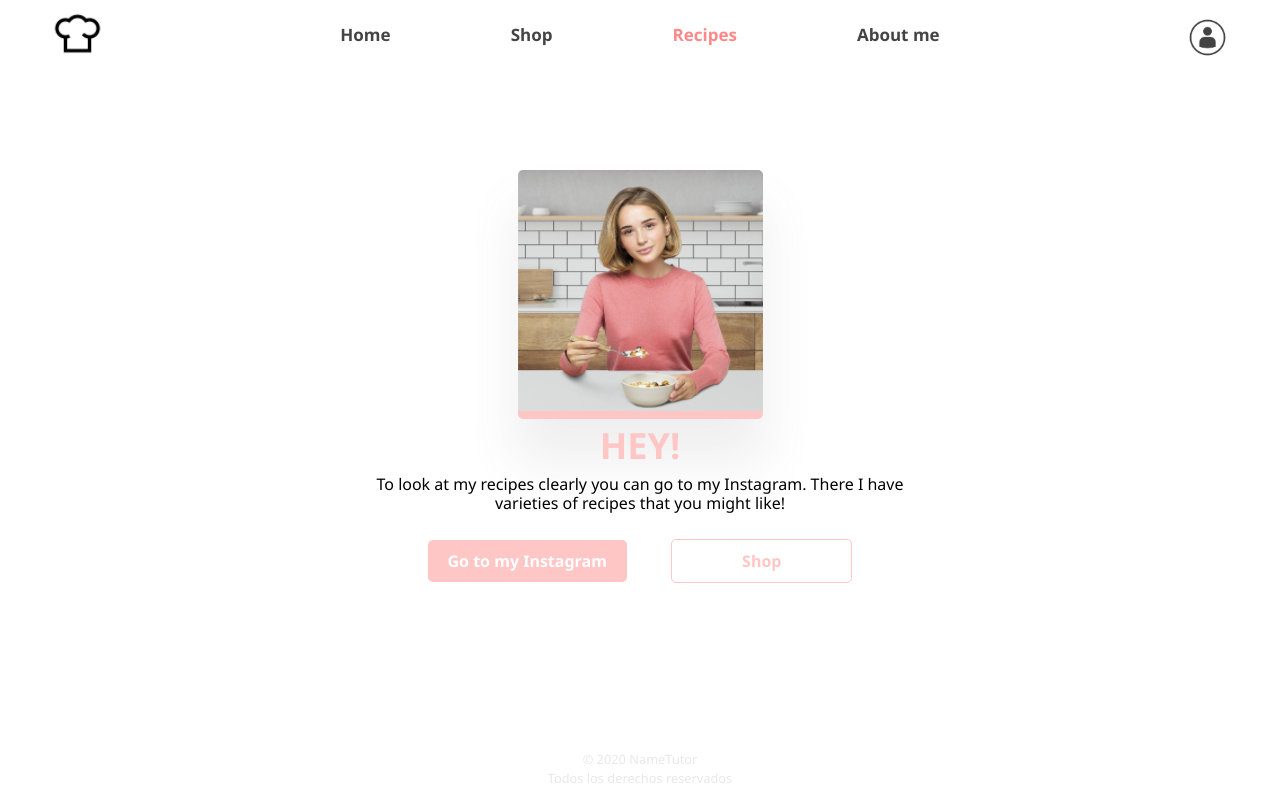
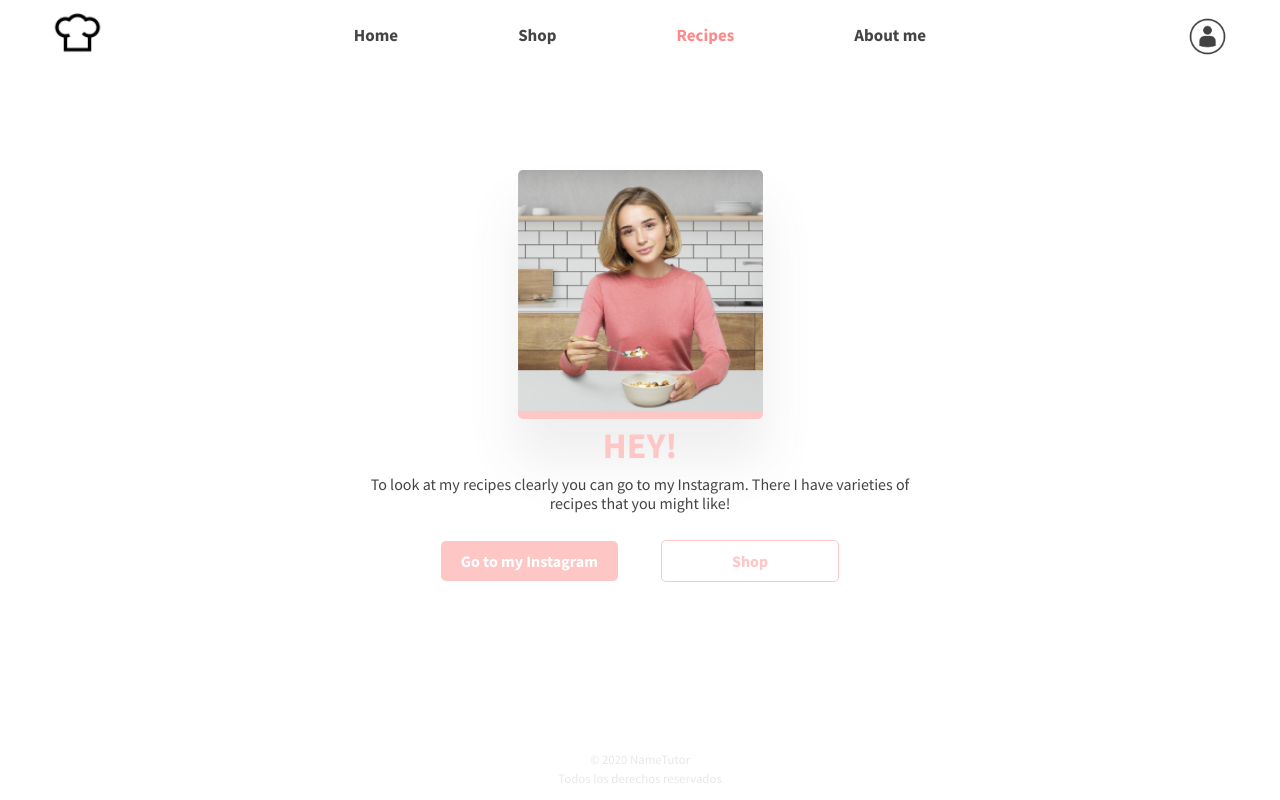
Before and after one commit to Agustin-Mesa/Recipe-Page, a plain HTML site: page public/recipes.html in a window 1280 px wide. Drawn offline with Linux system fonts and the light colour scheme.

Commit message:
Cambio de fonts a Source Sans Pro

```diff
--- a/public/css/about-me.css
+++ b/public/css/about-me.css
@@ -1,5 +1,5 @@
 * {
-    font-family: 'Segoe UI';
+    font-family: 'Source Sans Pro', sans-serif;
 }
 
 /* * --------------- SCROLL BAR --------------- * */
--- a/public/css/index.css
+++ b/public/css/index.css
@@ -1,5 +1,5 @@
 * {
-    font-family: 'Segoe UI';
+    font-family: 'Source Sans Pro', sans-serif;
 }
 
 /* * --------------- SCROLL BAR --------------- * */
--- a/public/css/login.css
+++ b/public/css/login.css
@@ -1,5 +1,5 @@
 * {
-    font-family: 'Segoe UI';
+    font-family: 'Source Sans Pro', sans-serif;
 }
 
 /* * --------------- SCROLL BAR --------------- * */
--- a/public/css/recipes.css
+++ b/public/css/recipes.css
@@ -1,5 +1,5 @@
 * {
-    font-family: 'Segoe UI';
+    font-family: 'Source Sans Pro', sans-serif;
 }
 
 /* * --------------- SCROLL BAR --------------- * */
@@ -132,6 +132,7 @@ ul {
 }
 
 .container div p {
+    color: #444444;
     width: 540px;
     margin-top: 5px;
     margin-bottom: 40px;
--- a/public/css/shop.css
+++ b/public/css/shop.css
@@ -1,5 +1,5 @@
 * {
-    font-family: 'Segoe UI';
+    font-family: 'Source Sans Pro', sans-serif;
 }
 
 /* * --------------- SCROLL BAR --------------- * */
--- a/public/recipes.html
+++ b/public/recipes.html
@@ -4,6 +4,8 @@
     <meta charset="UTF-8">
     <meta name="viewport" content="width=device-width, initial-scale=1.0">
     <title>Recipes</title>
+     <!-- Font Source Sans Pro -->
+    <link href="https://fonts.googleapis.com/css2?family=Source+Sans+Pro:ital,wght@0,200;0,300;0,400;0,600;0,700;0,900;1,200;1,300;1,400;1,600;1,700;1,900&display=swap" rel="stylesheet">
      <!-- Font AWESOME -->
     <link rel="stylesheet" href="https://cdnjs.cloudflare.com/ajax/libs/font-awesome/5.12.0-2/css/all.min.css">
      <!-- CUSTOM CSS -->
```
Also changed, not shown: public/about-me.html (+2 -0 lines), public/index.html (+5 -3 lines), public/login.html (+2 -0 lines), public/shop.html (+2 -0 lines).
